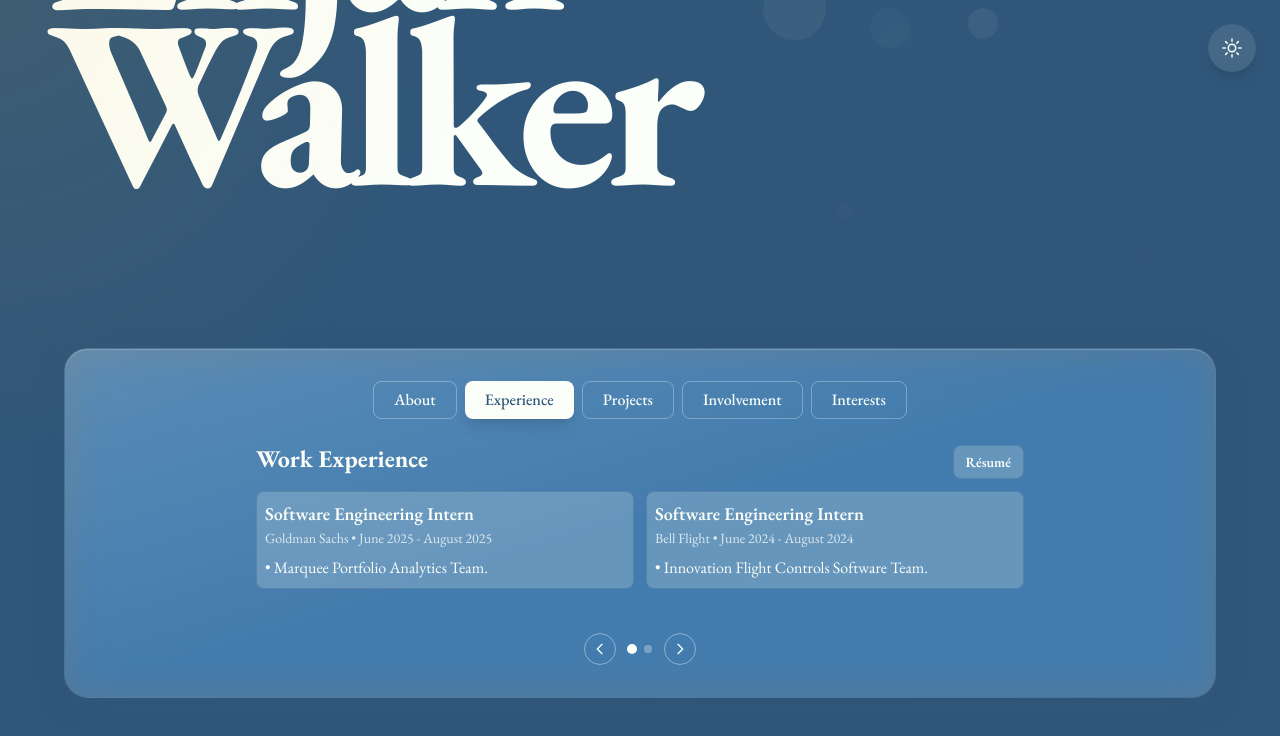
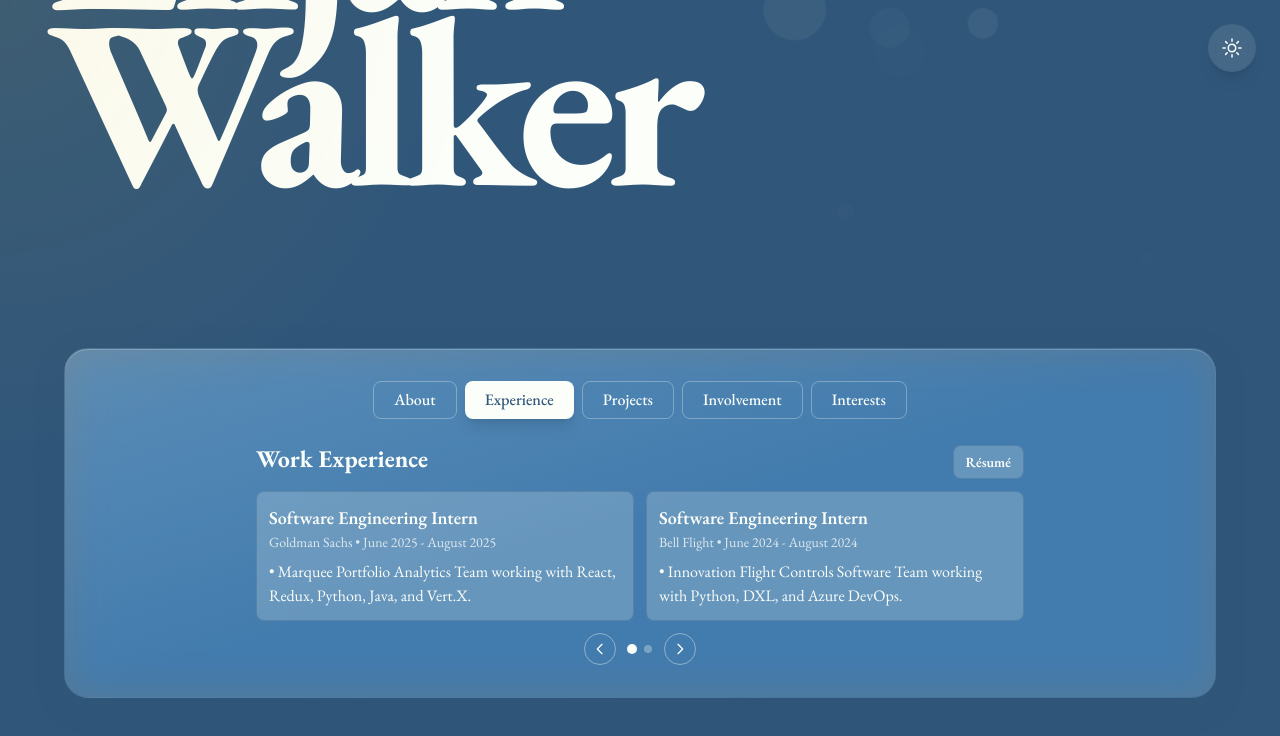
Before and after one commit to elijahtwalker/personalsite, a React (Vite) app: page / in a window 1280 px wide. Both pictures are taken after a click on the button "Experience". Shown: the part 532-1268 px from the top of the page. Built offline with nearby package versions, Linux system fonts and the light colour scheme.

Commit message:
More fixes For Content Sizing

```diff
--- a/src/components/About.jsx
+++ b/src/components/About.jsx
@@ -34,10 +34,10 @@ export default function About() {
   ];
 
   const experienceItems = [
-    { title: 'Software Engineering Intern', subtitle: 'Goldman Sachs • June 2025 - August 2025', description: '• Marquee Portfolio Analytics Team.' },
-    { title: 'Software Engineering Intern', subtitle: 'Bell Flight • June 2024 - August 2024', description: '• Innovation Flight Controls Software Team.' },
-    { title: 'Research Assistant', subtitle: 'CVMC Lab • August 2024 - November 2024', description: '• Stable Diffusion Model Development.' },
-    { title: 'Peer-Led Team Learning Tutor', subtitle: 'The University of Texas at Dallas • August 2024 - May 2025', description: '• Multivariable and Advanced Calculus Tutoring.' },
+    { title: 'Software Engineering Intern', subtitle: 'Goldman Sachs • June 2025 - August 2025', description: '• Marquee Portfolio Analytics Team working with React, Redux, Python, Java, and Vert.X.' },
+    { title: 'Software Engineering Intern', subtitle: 'Bell Flight • June 2024 - August 2024', description: '• Innovation Flight Controls Software Team working with Python, DXL, and Azure DevOps.' },
+    { title: 'Research Assistant', subtitle: 'CVMC Lab • August 2024 - November 2024', description: '• Stable Diffusion Model Development for Enhanced Audio Synthesis for Video Generation.' },
+    { title: 'Peer-Led Team Learning Tutor', subtitle: 'The University of Texas at Dallas • August 2024 - May 2025', description: '• Multivariable and Advanced Calculus Tutoring for 30+ students in a Weekly Team Environment.' },
   ];
 
   const projectItems = [
@@ -54,24 +54,21 @@ export default function About() {
       title: 'President',
       subtitle: 'The Association of Computing Machinery @ UTD • December 2024 - Present',
       bullets: [
-        'Leading the largest computer science organization at UT Dallas with 800+ members, 8 uniquely talented divisions, 2 consecutive international awards, and 180+ officers at the forefront of innovation and intellectual curiosity.',
-        'Supporting 4 semester-long programs with 200+ participants, 8 industry sponsors, and 20+ large scale events such as HackUTD, North America\'s Largest 24-Hour Hackathon.'
+        'Leading the largest computer science organization at UT Dallas with 800+ members, 8 uniquely talented divisions, 2 consecutive international awards, and 180+ officers at the forefront of innovation and intellectual curiosity.'
       ]
     },
     {
       title: 'Vice President of Membership',
       subtitle: 'Alpha Kappa Psi Mu Rho Chapter • May 2025 - December 2025',
       bullets: [
-        'Lead the pledge process of the largest and most premier co-ed business fraternity at UT Dallas with 140+ members. Spearheading the rush process with 8 events and 300+ participants.',
-        'Developed content and programs specifically implemented to guide 26 underclassmen through their early professional career through refined technical projects and individualized career plans.'
+        'Lead the pledge process of the largest and most premier co-ed business fraternity at UT Dallas with 140+ members. Spearheading the rush process with 8 events and 300+ participants.'
       ]
     },
     {
       title: 'Director of Research',
       subtitle: 'The Association of Computing Machinery @ UTD • May 2024 - December 2024',
       bullets: [
-        'Coached 8 uniquely skilled research team leads while guiding almost 40 program participants through engaging workshops, socials, and research project development sessions.',
-        'Spearheaded research teams studying chemotherapy imaging with GANs, Pneumonia detection with SAM2, training a CLAP model using synthetic music, and social presence in multi-agent VR discourse'
+        'Coached 8 uniquely skilled research team leads while guiding almost 40 program participants through engaging workshops, socials, and research project development sessions.'
       ]
     },
   ];
@@ -85,7 +82,7 @@ export default function About() {
     { title: 'Calisthenics', description: 'Just Moving in General.' },
   ];
 
-  const ITEMS_PER_PAGE = { experience: 2, projects: 2, involvement: 1, interests: 2 };
+  const ITEMS_PER_PAGE = { experience: 2, projects: 2, involvement: 1, interests: 3 };
 
   const paginate = (items, perPage) => {
     const result = [];
@@ -197,7 +194,7 @@ export default function About() {
           >
             <div className="grid gap-3 md:grid-cols-2">
               {currentPageItems.map((item, i) => (
-                <div key={i} className={`p-2 rounded-lg transition-colors duration-300
+                <div key={i} className={`p-3 rounded-lg transition-colors duration-300 min-h-[120px]
                   ${isDark ? 'bg-dark-800 border border-mint_green/60' : 'bg-baby_powder/20 border border-yinmn_blue/30'}`}>
                   <h4 className={`font-semibold text-lg transition-colors duration-300 text-left
                     ${isDark ? 'text-mint_green' : 'text-baby_powder'}`}>
@@ -230,7 +227,7 @@ export default function About() {
           >
             <div className="grid gap-3 md:grid-cols-2">
               {currentPageItems.map((item, i) => (
-                <div key={i} className={`p-3 rounded-lg transition-colors duration-300
+                <div key={i} className={`p-3 rounded-lg transition-colors duration-300 min-h-[120px]
                   ${isDark ? 'bg-dark-800 border border-mint_green/60' : 'bg-baby_powder/20 border border-yinmn_blue/30'}`}>
                   <h4 className={`font-semibold text-lg transition-colors duration-300
                     ${isDark ? 'text-mint_green' : 'text-baby_powder'}`}>
@@ -299,9 +296,9 @@ export default function About() {
             exit="exit"
             transition={{ duration: 0.3, ease: "easeInOut" }}
           >
-            <div className="grid gap-3 md:grid-cols-2">
+            <div className="grid gap-3 md:grid-cols-3">
               {currentPageItems.map((item, i) => (
-                <div key={i} className={`p-3 rounded-lg transition-colors duration-300
+                <div key={i} className={`p-3 rounded-lg transition-colors duration-300 min-h-[100px]
                   ${isDark ? 'bg-dark-800 border border-mint_green/60' : 'bg-baby_powder/20 border border-yinmn_blue/30'}`}>
                   <h4 className={`font-semibold text-lg transition-colors duration-300
                     ${isDark ? 'text-mint_green' : 'text-baby_powder'}`}>
@@ -329,7 +326,7 @@ export default function About() {
         whileInView={{ opacity: 1, y: 0 }}
         viewport={{ once: true }}
         transition={{ duration: 0.8 }}
-        className={`max-w-6xl mx-auto rounded-3xl p-8 shadow-2xl backdrop-blur-xl transition-colors duration-300 relative flex flex-col h-[530px] md:h-[350px]
+        className={`max-w-6xl mx-auto rounded-3xl p-8 shadow-2xl backdrop-blur-xl transition-colors duration-300 relative flex flex-col h-auto md:h-[350px]
           ${isDark
             ? 'bg-gradient-to-br from-dark-800/40 via-dark-900/30 to-dark-800/40 border border-mint_green/20 shadow-[0_8px_32px_0_rgba(159,189,143,0.1)]'
             : 'bg-gradient-to-br from-baby_powder/30 via-baby_powder/20 to-baby_powder/20 border border-yinmn_blue/20 shadow-[0_8px_32px_0_rgba(48,87,122,0.15)]'
```
